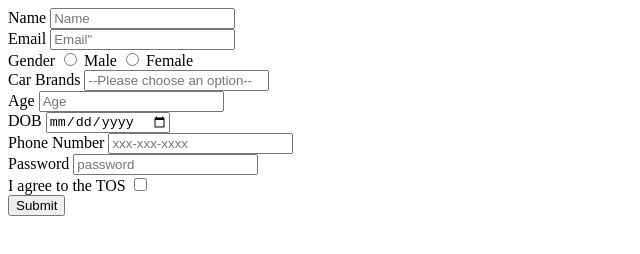
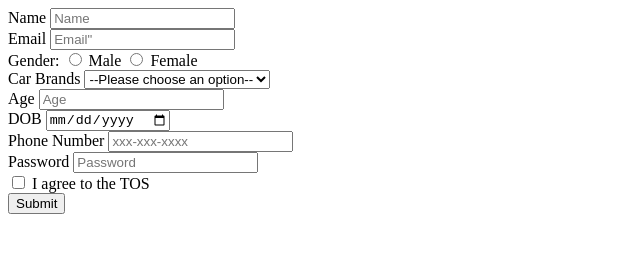
Before and after one commit to acciojob/signup-form-car-faizkhan1318, a website: page main.html in a window 1280 px wide. Shown: the whole page, without its empty margins (0-640 px from the left). Drawn offline with Linux system fonts and the light colour scheme.

Commit message:
created a submission

```diff
--- a/main.html
+++ b/main.html
@@ -16,14 +16,19 @@
         <label for="email">Email</label>
         <input type="email" id="email" placeholder=Email" required>
         <br>
-        <label for="">Gender</label>
-        <input type="radio" id="gender_m" required value="Male">
+        <label for="">Gender:</label>
+        <input type="radio" id="gender_m" name="gender" required value="Male">
         <label for="gender_m">Male</label>
-        <input type="radio" id="gender_f" required value="Female">
+        <input type="radio" id="gender_f" name="gender" required value="Female">
         <label for="gender_f">Female</label>
         <br>
         <label for="cars">Car Brands</label>
-        <input type="select" id="cars" placeholder="--Please choose an option--" required>
+        <select id="cars" name="cars" required>
+            <option value="" disabled selected>--Please choose an option--</option>
+            <option value="maruti">Maruti</option>
+            <option value="tata">Tata</option>
+            <option value="kia">Kia</option>
+        </select>
         <br>
         <label for="age">Age</label>
         <input type="number" id="age" placeholder="Age" required>
@@ -36,10 +41,10 @@
         <br>
 
         <label for="password">Password</label>
-        <input type="password" id="password" required placeholder="password">
+        <input type="password" id="password" required placeholder="Password">
         <br>
+        <input type="checkbox" id="tos" required>
         <label for="tos">I agree to the TOS</label>
-        <input type="checkbox" id="tos" required>
         <br>
         <input type="submit">
       </form>
```
